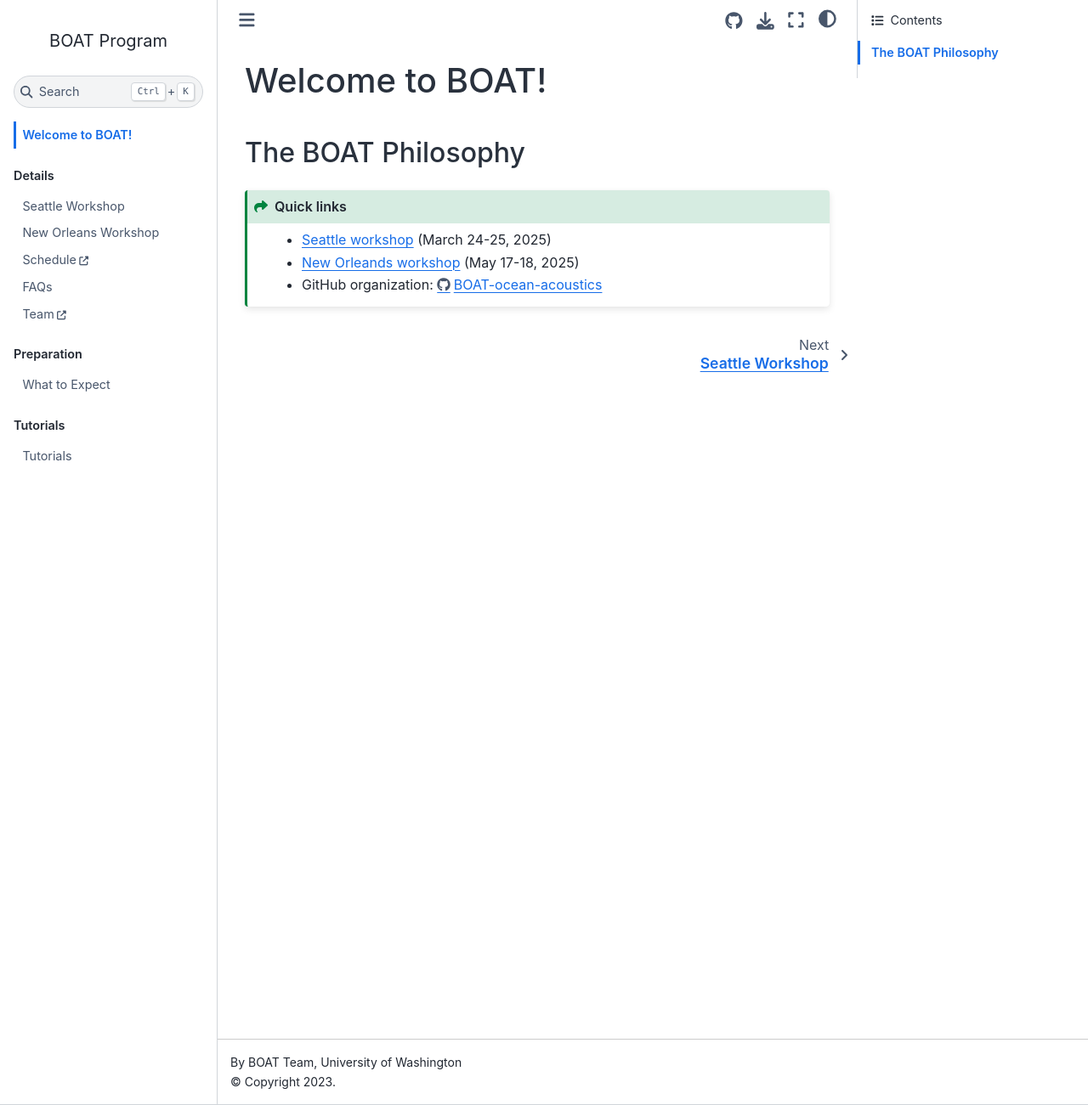
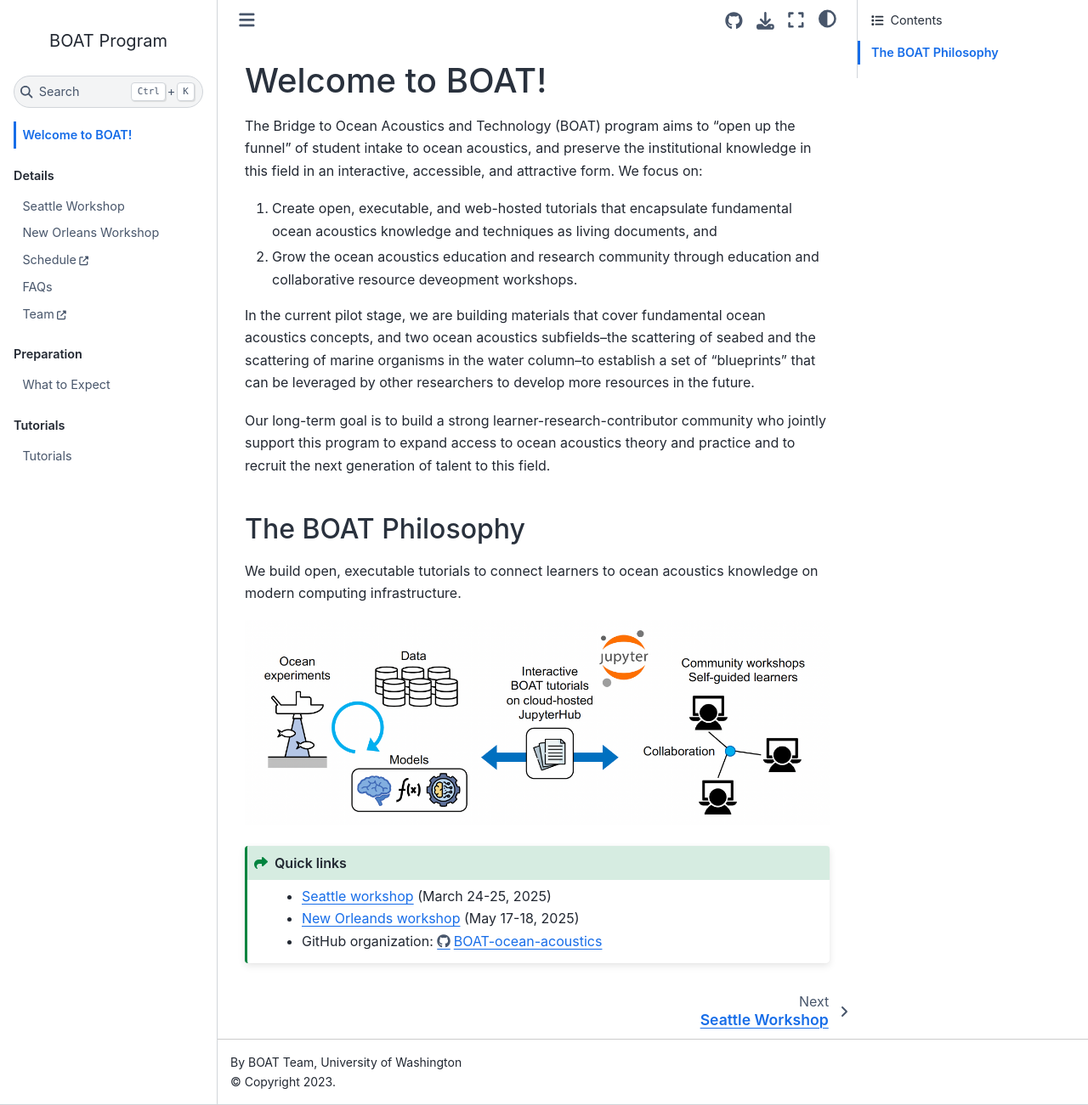
Before and after one commit to BOAT-ocean-acoustics/boat-website, a Jupyter Book: the page built from book/intro.md, in a window 1280 px wide and 1301 px high. Shown: the whole window at 85% size. Built offline with Jupyter Book 1.0.4 settings and Sphinx 7.4.7 and the Sphinx Book theme 1.1.4, drawn with Linux system fonts in a browser that asks for light colours; pages that are not in the unit, such as notebooks, are missing from menus.

Commit message:
add welcome text and image

````diff
--- a/book/intro.md
+++ b/book/intro.md
@@ -1,6 +1,12 @@
 # Welcome to {{hackweek}}!
 
-<!--![banner](img/banner.png)-->
+The Bridge to Ocean Acoustics and Technology (BOAT) program aims to "open up the funnel" of student intake to ocean acoustics, and preserve the institutional knowledge in this field in an interactive, accessible, and attractive form. We focus on:
+1) Create open, executable, and web-hosted tutorials that encapsulate fundamental ocean acoustics knowledge and techniques as living documents, and
+2) Grow the ocean acoustics education and research community through education and collaborative resource deveopment workshops.
+
+In the current pilot stage, we are building materials that cover fundamental ocean acoustics concepts, and two ocean acoustics subfields--the scattering of seabed and the scattering of marine organisms in the water column--to establish a set of "blueprints" that can be leveraged by other researchers to develop more resources in the future.
+
+Our long-term goal is to build a strong learner-research-contributor community who jointly support this program to expand access to ocean acoustics theory and practice and to recruit the next generation of talent to this field.
 
 
 <!--📖 On this JupyterBook website you'll find [tutorials](tutorials/index). All tutorials are Jupyter Notebooks,
@@ -13,6 +19,12 @@ designed to be run interactively, but also rendered on this website for convenie
 
 ## The BOAT Philosophy
 
+We build open, executable tutorials to connect learners to ocean acoustics knowledge on modern computing infrastructure.
+
+![](./img/boat_diagram.png)
+
+
+
 
 ```{admonition} Quick links
 :class: seealso
````
Also changed, not shown: book/img/boat_diagram.png (added).
